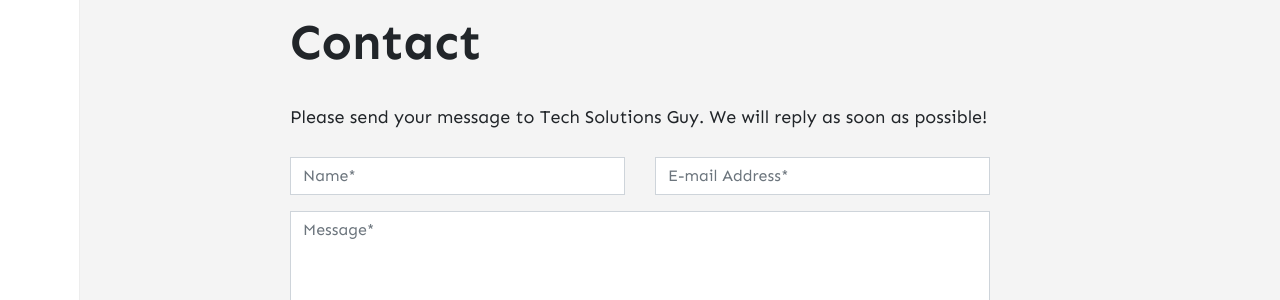
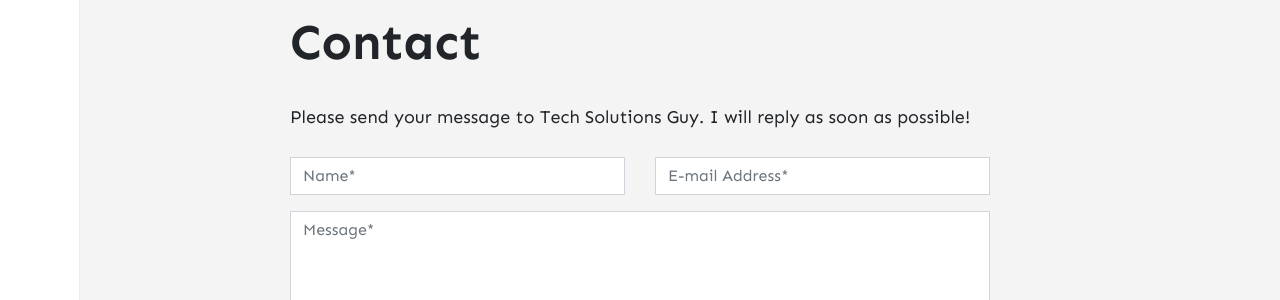
Before and after one commit to rbiswas-mirp/techsolutionsguy, a Jekyll site: the page built from _pages/contact.md, in a window 1280 px wide. Shown: the part 224-524 px from the top of the page. Built offline with Jekyll 4.4.1, drawn with Linux system fonts in a browser that asks for light colours; nearby versions of some CDN libraries; comment, search, counter and statistics services are not loaded.

Commit message:
formspree fixed

```diff
--- a/_pages/contact.md
+++ b/_pages/contact.md
@@ -5,8 +5,8 @@ permalink: /contact/
 comments: false
 ---
 
-<form action="https://formspree.io/{{site.email}}" method="POST">
-<p class="mb-4">Please send your message to {{site.name}}. We will reply as soon as possible!</p>
+<form action="https://formspree.io/f/xzbkjekb" method="POST">
+<p class="mb-4">Please send your message to {{site.name}}. I will reply as soon as possible!</p>
 <div class="form-group row">
 <div class="col-md-6">
 <input class="form-control" type="text" name="name" placeholder="Name*" required>
```
